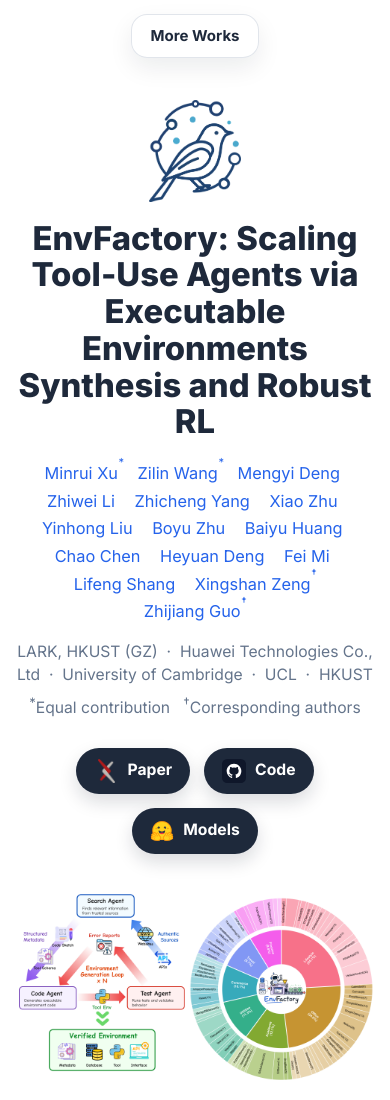
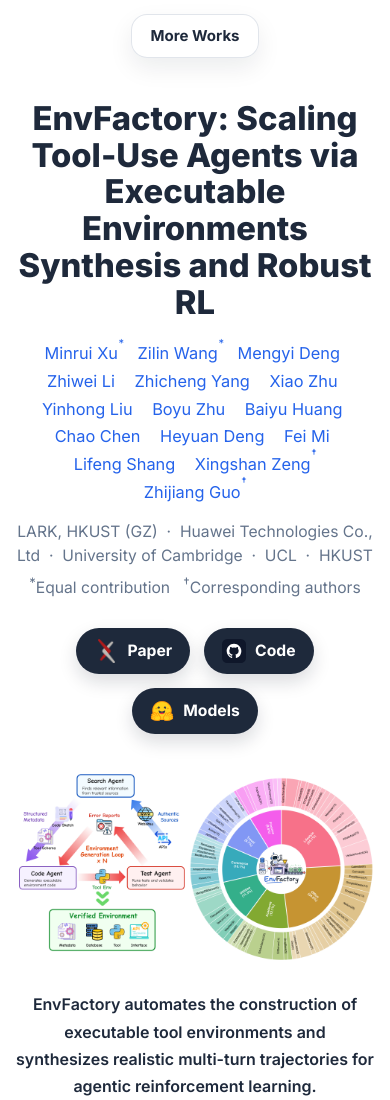
Before and after one commit to LARK-AI-Lab/envfactory.github.io, a plain HTML site: page index.html in a window 390 px wide. Shown: the top 1100 px of the page. Drawn offline with Linux system fonts and the light colour scheme.

Commit message:
Remove decorative title logo from homepage
The project page should lead with the paper title directly; the decorative LARK bird mark above the title added visual weight without adding navigation or paper context.

Constraint: Keep the deployed GitHub Pages asset layout unchanged.
Rejected: Hide the logo with CSS | leaves unused markup and still requests the image.
Confidence: high
Scope-risk: narrow
Directive: Keep the hero title text-first unless a future design adds a full branded header.
Tested: Searched for title-logo and lark_logo references after removal.
Not-tested: GitHub Pages redeploy timing after push.

```diff
--- a/css/style.css
+++ b/css/style.css
@@ -104,12 +104,6 @@
   max-width: 1360px;
   margin: 0 auto 22px;
   text-align: center;
-}
-
-.title-logo {
-  width: clamp(78px, 7vw, 104px);
-  height: auto;
-  object-fit: contain;
 }
 
 h2 {
@@ -392,10 +386,6 @@
     min-width: 108px;
   }
 
-  .title-logo {
-    width: 92px;
-  }
-
   .lead {
     font-size: 1rem;
   }
--- a/index.html
+++ b/index.html
@@ -19,7 +19,6 @@
     <section class="hero">
       <div class="container hero-container">
         <div class="title-lockup">
-          <img class="title-logo" src="images/lark_logo.png" alt="LARK logo">
           <h1>EnvFactory: Scaling Tool-Use Agents via Executable Environments Synthesis and Robust RL</h1>
         </div>
 
```
